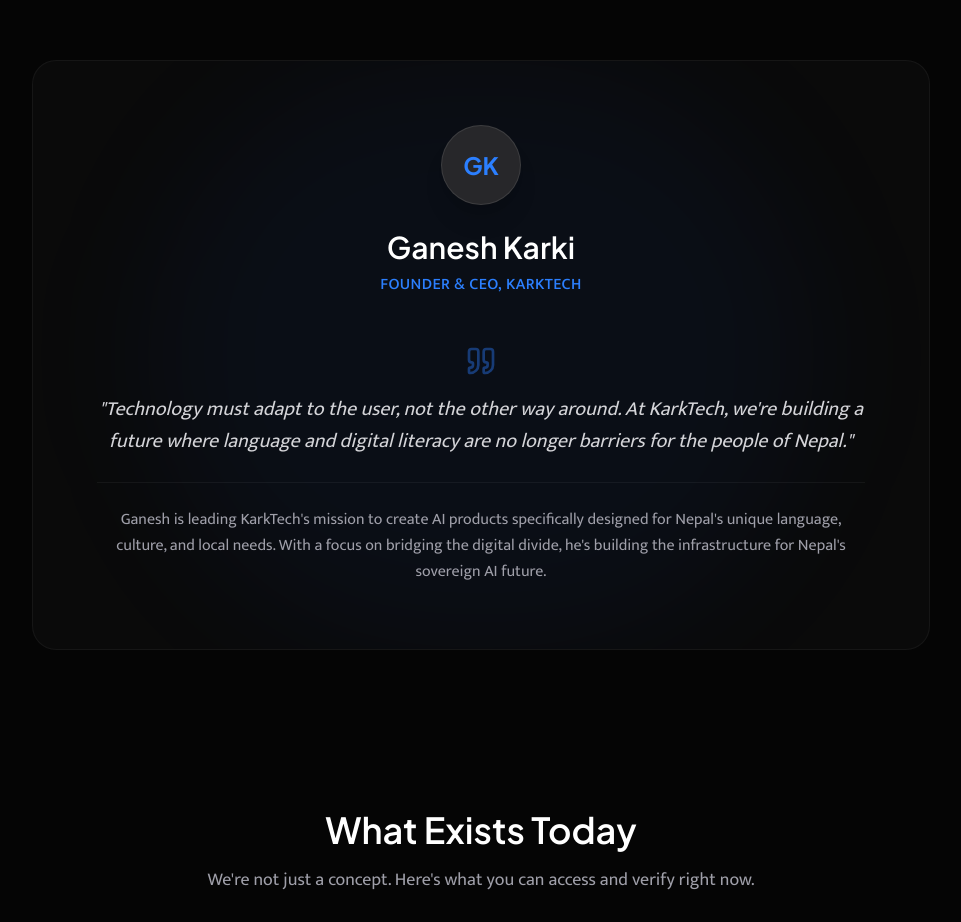
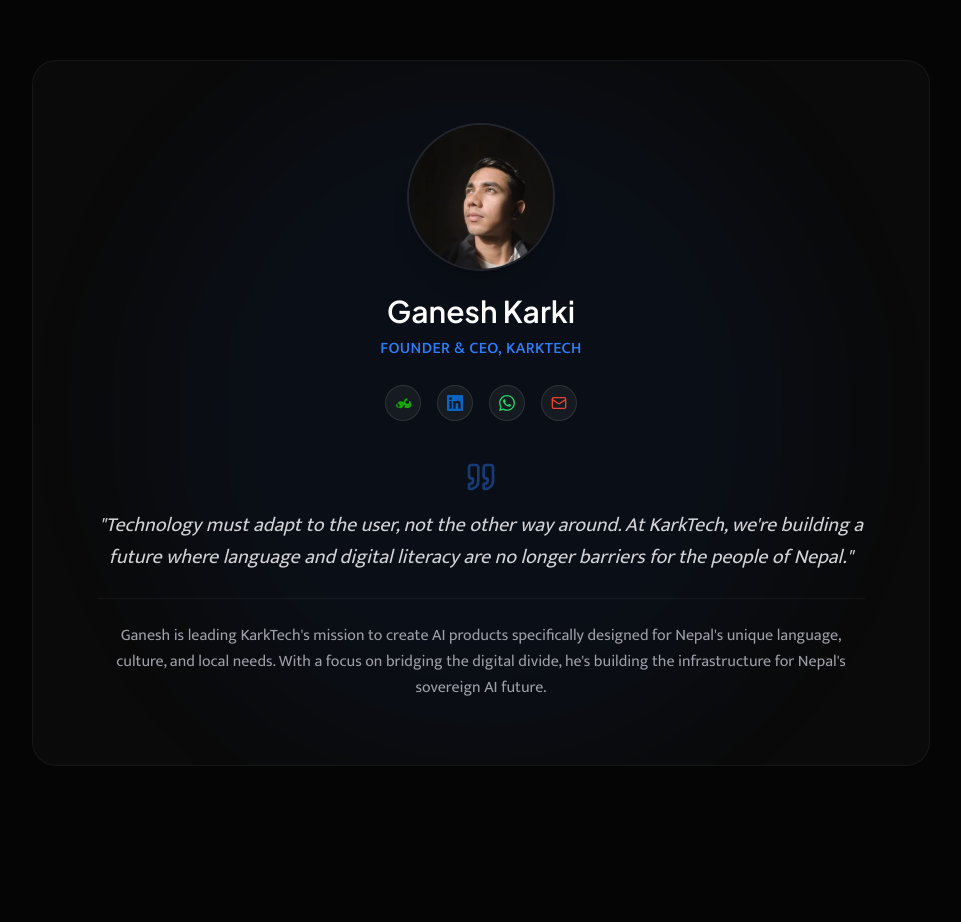
Before and after one commit to ganeshinunited-dot/Chatnepal, a Next.js app: page / in a window 1280 px wide. Shown: the part 2780-3702 px from the top of the page, without its empty margins (159-1120 px from the left). Built offline with nearby package versions, Linux system fonts and the light colour scheme.

Commit message:
Add founder photo and official social links (Upwork, LinkedIn, WhatsApp, Email) under Founder section

```diff
--- a/components/Founder.tsx
+++ b/components/Founder.tsx
@@ -1,7 +1,46 @@
 'use client';
 
 import { motion } from 'motion/react';
-import { Quote } from 'lucide-react';
+import { Quote, Mail } from 'lucide-react';
+
+const SOCIALS = [
+  {
+    label: 'Upwork',
+    href: 'https://www.upwork.com/freelancers/~0171b7fc2d10298c53',
+    // Upwork brand green
+    icon: (
+      <svg viewBox="0 0 24 24" className="w-4 h-4 fill-[#14a800]" aria-hidden="true">
+        <path d="M18.561 13.158c-1.102 0-2.135-.467-3.074-1.227l.228-1.071.008-.042c.207-1.143.849-3.06 2.837-3.06 1.492 0 2.703 1.212 2.703 2.703.001 1.49-1.211 2.697-2.702 2.697m.001-8.141c-1.891 0-3.286.92-4.135 2.184-.87 1.294-1.113 2.734-1.238 3.743l-.459.173c-.844-.892-1.94-1.719-4.161-1.719-3.072 0-4.895 2.293-4.895 5.237 0 3.14 2.109 5.16 4.468 5.16 2.749 0 4.308-1.853 4.629-4.545h2.405c-.189 1.366-.738 2.409-1.505 3.155.846.567 2.173 1.195 4.893 1.195 3.505 0 6.039-2.381 6.039-6.039 0-3.364-2.863-5.344-6.041-5.344M7.013 15.89c0 1.769-1.167 2.759-2.871 2.759-1.497 0-2.635-1.179-2.635-3.033 0-1.649 1.015-3.034 2.635-3.034 1.77 0 2.871 1.427 2.871 3.308" />
+      </svg>
+    ),
+  },
+  {
+    label: 'LinkedIn',
+    href: 'https://www.linkedin.com/in/ganesh-karki-260849250',
+    // LinkedIn brand blue
+    icon: (
+      <svg viewBox="0 0 24 24" className="w-4 h-4 fill-[#0A66C2]" aria-hidden="true">
+        <path d="M20.447 20.452h-3.554v-5.569c0-1.328-.027-3.037-1.852-3.037-1.853 0-2.136 1.445-2.136 2.939v5.667H9.351V9h3.414v1.561h.046c.477-.9 1.637-1.85 3.37-1.85 3.601 0 4.267 2.37 4.267 5.455v6.286zM5.337 7.433a2.062 2.062 0 0 1-2.063-2.065 2.064 2.064 0 1 1 2.063 2.065m1.782 13.019H3.555V9h3.564v11.452zM22.225 0H1.771C.792 0 0 .774 0 1.729v20.542C0 23.227.792 24 1.771 24h20.451C23.2 24 24 23.227 24 22.271V1.729C24 .774 23.2 0 22.222 0h.003z" />
+      </svg>
+    ),
+  },
+  {
+    label: 'WhatsApp',
+    href: 'https://wa.me/9779842902535',
+    // WhatsApp brand green
+    icon: (
+      <svg viewBox="0 0 24 24" className="w-4 h-4 fill-[#25D366]" aria-hidden="true">
+        <path d="M17.472 14.382c-.297-.149-1.758-.867-2.03-.967-.273-.099-.471-.148-.67.15-.197.297-.767.966-.94 1.164-.173.199-.347.223-.644.075-.297-.15-1.255-.463-2.39-1.475-.883-.788-1.48-1.761-1.653-2.059-.173-.297-.018-.458.13-.606.134-.133.298-.347.446-.52.149-.174.198-.298.298-.497.099-.198.05-.371-.025-.52-.075-.149-.669-1.612-.916-2.207-.242-.579-.487-.5-.669-.51-.173-.008-.371-.01-.57-.01-.198 0-.52.074-.792.372-.272.297-1.04 1.016-1.04 2.479 0 1.462 1.065 2.875 1.213 3.074.149.198 2.096 3.2 5.077 4.487.709.306 1.262.489 1.694.625.712.227 1.36.195 1.871.118.571-.085 1.758-.719 2.006-1.413.248-.694.248-1.289.173-1.413-.074-.124-.272-.198-.57-.347m-5.421 7.403h-.004a9.87 9.87 0 0 1-5.031-1.378l-.361-.214-3.741.982.998-3.648-.235-.374a9.86 9.86 0 0 1-1.51-5.26c.001-5.45 4.436-9.884 9.888-9.884 2.64 0 5.122 1.03 6.988 2.898a9.825 9.825 0 0 1 2.893 6.994c-.003 5.45-4.437 9.884-9.885 9.884m8.413-18.297A11.815 11.815 0 0 0 12.05 0C5.495 0 .16 5.335.157 11.892c0 2.096.547 4.142 1.588 5.945L.057 24l6.305-1.654a11.882 11.882 0 0 0 5.683 1.448h.005c6.554 0 11.89-5.335 11.893-11.893a11.821 11.821 0 0 0-3.48-8.413z" />
+      </svg>
+    ),
+  },
+  {
+    label: 'Email',
+    href: 'mailto:ganeshkarki@growentix.cloud',
+    // Email brand red (Gmail-like)
+    icon: <Mail className="w-4 h-4 text-[#EA4335]" />,
+  },
+];
 
 export function Founder() {
   return (
@@ -16,12 +55,36 @@ export function Founder() {
         <div className="absolute top-0 left-1/2 -translate-x-1/2 w-full h-full max-w-2xl bg-blue-600/5 rounded-full blur-3xl pointer-events-none" />
 
         <div className="relative z-10 max-w-3xl mx-auto">
-          <div className="text-center mb-12">
-            <div className="w-20 h-20 rounded-full bg-zinc-800 border border-white/10 flex items-center justify-center mb-6 shadow-xl mx-auto">
-              <span className="text-2xl font-heading font-bold text-blue-500">GK</span>
+          <div className="text-center mb-10">
+            {/* Founder photo */}
+            <div className="w-32 h-32 sm:w-36 sm:h-36 mx-auto mb-6 shadow-xl overflow-hidden rounded-full ring-2 ring-white/10">
+              <img
+                src="/founder.webp"
+                alt="Ganesh Karki — Founder & CEO, KarkTech"
+                className="w-full h-full object-cover"
+                width={144}
+                height={144}
+              />
             </div>
             <p className="text-2xl md:text-3xl font-heading font-semibold text-white mb-2">Ganesh Karki</p>
             <p className="text-base text-blue-500 font-medium tracking-wide uppercase mb-6">Founder & CEO, KarkTech</p>
+
+            {/* Official brand social icons */}
+            <div className="flex items-center justify-center gap-4">
+              {SOCIALS.map((s) => (
+                <a
+                  key={s.label}
+                  href={s.href}
+                  target="_blank"
+                  rel="noopener noreferrer"
+                  aria-label={s.label}
+                  className="flex h-9 w-9 items-center justify-center rounded-full bg-white/5 border border-white/10 transition-all duration-200 hover:scale-110 hover:bg-white/10"
+                  title={s.label}
+                >
+                  {s.icon}
+                </a>
+              ))}
+            </div>
           </div>
 
           <div className="space-y-6 text-center">
```
Also changed, not shown: public/founder.webp (added).
